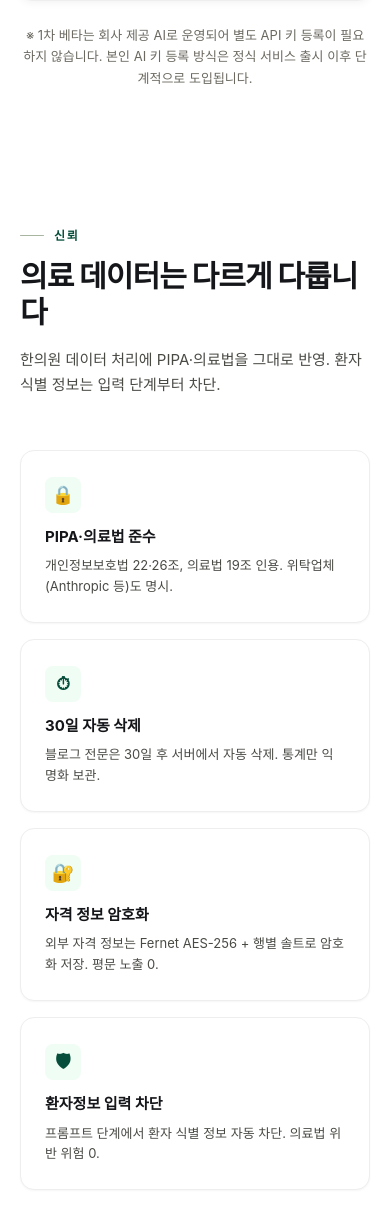
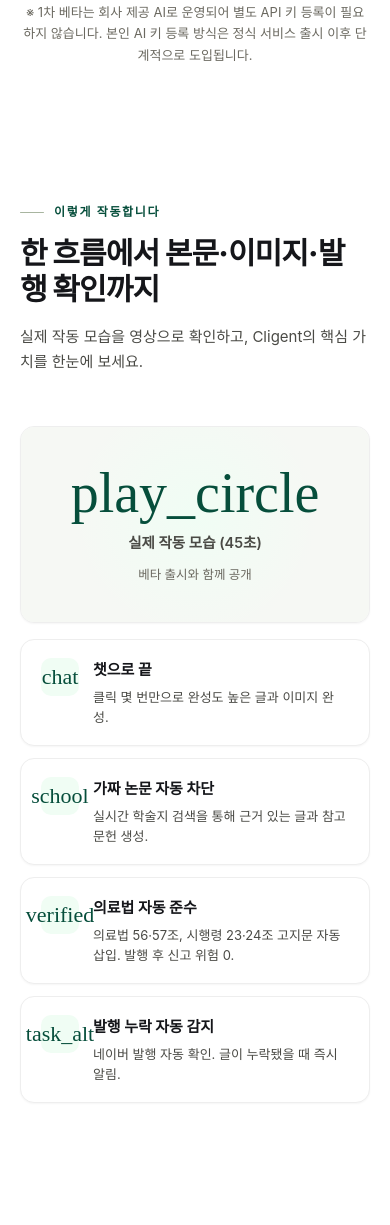
Before and after one commit to Jump-High-Kid/Cligent, a FastAPI app: page / in a window 390 px wide. Shown: the part 4275-5500 px from the top of the page. Run offline with FastAPI, Linux system fonts and the light colour scheme; parts of the project's set-up code (start-up, migrations or seed data) failed here and were passed over; some web fonts are replaced.

Commit message:
feat(landing): 사이클 2 — howto 섹션 (영상 placeholder + 4 가치 카드)
- Why Cligent 직후 새 섹션 "이렇게 작동합니다"
- 영상 placeholder: 16:9, sage-tint + emerald accent (베타 출시 시 공개)
- 4 가치 카드: 챗으로 끝 / 학술지 검색 / 의료법 자동 / 발행 자동 확인
- Solution STEP 4 갱신: 외부 도구 이동 → 11 모듈 한 화면 즉시 확인
- 디자인 토큰만 사용, 모바일 1열 스택, 외부 라이브러리 0

```diff
--- a/templates/landing.html
+++ b/templates/landing.html
@@ -467,6 +467,98 @@
     font-weight: 800;
   }
 
+  /* ── Howto (이렇게 작동합니다) ───────────────────────────── */
+  .howto-wrap {
+    display: grid;
+    grid-template-columns: minmax(0, 1.4fr) minmax(0, 1fr);
+    gap: 28px;
+    margin-top: 24px;
+    align-items: stretch;
+  }
+  /* 영상 placeholder — 16:9 비율, 베타 시점엔 정적 카드 */
+  .howto-video {
+    background: var(--surface);
+    border: 1px solid var(--border-soft);
+    border-radius: var(--radius);
+    box-shadow: var(--shadow-xs);
+    overflow: hidden;
+    position: relative;
+    aspect-ratio: 16 / 9;
+  }
+  .howto-video .video-placeholder {
+    position: absolute; inset: 0;
+    display: flex; flex-direction: column;
+    align-items: center; justify-content: center;
+    gap: 10px;
+    background:
+      radial-gradient(circle at 50% 45%, var(--accent-soft) 0%, transparent 60%),
+      var(--sage-tint, #f6f8f4);
+    color: var(--accent);
+    text-align: center;
+    padding: 24px;
+  }
+  .howto-video .video-placeholder .play-icon {
+    font-size: 56px;
+    color: var(--accent);
+    line-height: 1;
+  }
+  .howto-video .video-placeholder p {
+    margin: 0;
+    font-size: 14.5px;
+    font-weight: 600;
+    color: var(--text-mid);
+  }
+  .howto-video .video-placeholder .video-meta {
+    font-size: 12.5px;
+    font-weight: 500;
+    color: var(--muted);
+  }
+  .howto-cards {
+    display: grid;
+    gap: 12px;
+    align-content: stretch;
+  }
+  .howto-card {
+    background: var(--surface);
+    border: 1px solid var(--border-soft);
+    border-radius: var(--radius);
+    padding: 18px 20px;
+    box-shadow: var(--shadow-xs);
+    transition: transform 0.22s ease, box-shadow 0.22s ease, border-color 0.22s ease;
+    display: flex;
+    gap: 14px;
+    align-items: flex-start;
+  }
+  .howto-card:hover {
+    transform: translateY(-2px);
+    box-shadow: var(--shadow-md);
+    border-color: var(--sage);
+  }
+  .howto-card .icon {
+    flex-shrink: 0;
+    width: 38px;
+    height: 38px;
+    border-radius: 10px;
+    background: var(--accent-soft);
+    color: var(--accent);
+    display: inline-flex;
+    align-items: center;
+    justify-content: center;
+  }
+  .howto-card .icon .material-symbols-outlined {
+    font-size: 22px;
+  }
+  .howto-card .body { min-width: 0; }
+  .howto-card h4 { font-size: 15px; margin-bottom: 4px; font-weight: 700; }
+  .howto-card p { font-size: 13px; color: var(--text-mid); line-height: 1.55; }
+
+  @media (max-width: 768px) {
+    .howto-wrap {
+      grid-template-columns: minmax(0, 1fr);
+      gap: 16px;
+    }
+  }
+
   /* ── Trust ─────────────────────────────────────────────── */
   .trust-grid {
     display: grid;
@@ -906,8 +998,8 @@
       </div>
       <div class="demo-step">
         <div class="step-num">STEP 4</div>
-        <h4>이미지 프롬프트</h4>
-        <p>본문에 어울리는 5개 자동 생성. Midjourney·ChatGPT·Gemini 클릭 한 번에 이동.</p>
+        <h4>이미지 5장 자동 생성</h4>
+        <p>본문 흐름에 맞춘 5장. 11 모듈로 다양화(인물·해부·시술·체질·도구), 한 화면에서 즉시 확인.</p>
       </div>
     </div>
     <div class="demo-mock">
@@ -978,6 +1070,54 @@
   <p class="hero-meta" style="text-align:center; margin-top:24px;">
     ※ 1차 베타는 회사 제공 AI로 운영되어 별도 API 키 등록이 필요하지 않습니다. 본인 AI 키 등록 방식은 정식 서비스 출시 이후 단계적으로 도입됩니다.
   </p>
+</section>
+
+<!-- ── Howto (이렇게 작동합니다) ──────────────────────────── -->
+<section id="howto">
+  <span class="section-label">이렇게 작동합니다</span>
+  <h2 class="section-title">한 흐름에서 본문·이미지·발행 확인까지</h2>
+  <p class="section-sub">
+    실제 작동 모습을 영상으로 확인하고, Cligent의 핵심 가치를 한눈에 보세요.
+  </p>
+  <div class="howto-wrap">
+    <div class="howto-video" aria-label="Cligent 작동 영상">
+      <div class="video-placeholder">
+        <span class="material-symbols-outlined play-icon" aria-hidden="true">play_circle</span>
+        <p>실제 작동 모습 (45초)</p>
+        <p class="video-meta">베타 출시와 함께 공개</p>
+      </div>
+    </div>
+    <div class="howto-cards">
+      <div class="howto-card">
+        <div class="icon"><span class="material-symbols-outlined" aria-hidden="true">chat</span></div>
+        <div class="body">
+          <h4>챗으로 끝</h4>
+          <p>클릭 몇 번만으로 완성도 높은 글과 이미지 완성.</p>
+        </div>
+      </div>
+      <div class="howto-card">
+        <div class="icon"><span class="material-symbols-outlined" aria-hidden="true">school</span></div>
+        <div class="body">
+          <h4>가짜 논문 자동 차단</h4>
+          <p>실시간 학술지 검색을 통해 근거 있는 글과 참고 문헌 생성.</p>
+        </div>
+      </div>
+      <div class="howto-card">
+        <div class="icon"><span class="material-symbols-outlined" aria-hidden="true">verified</span></div>
+        <div class="body">
+          <h4>의료법 자동 준수</h4>
+          <p>의료법 56·57조, 시행령 23·24조 고지문 자동 삽입. 발행 후 신고 위험 0.</p>
+        </div>
+      </div>
+      <div class="howto-card">
+        <div class="icon"><span class="material-symbols-outlined" aria-hidden="true">task_alt</span></div>
+        <div class="body">
+          <h4>발행 누락 자동 감지</h4>
+          <p>네이버 발행 자동 확인. 글이 누락됐을 때 즉시 알림.</p>
+        </div>
+      </div>
+    </div>
+  </div>
 </section>
 
 <!-- ── Trust ──────────────────────────────────────────────── -->
```
